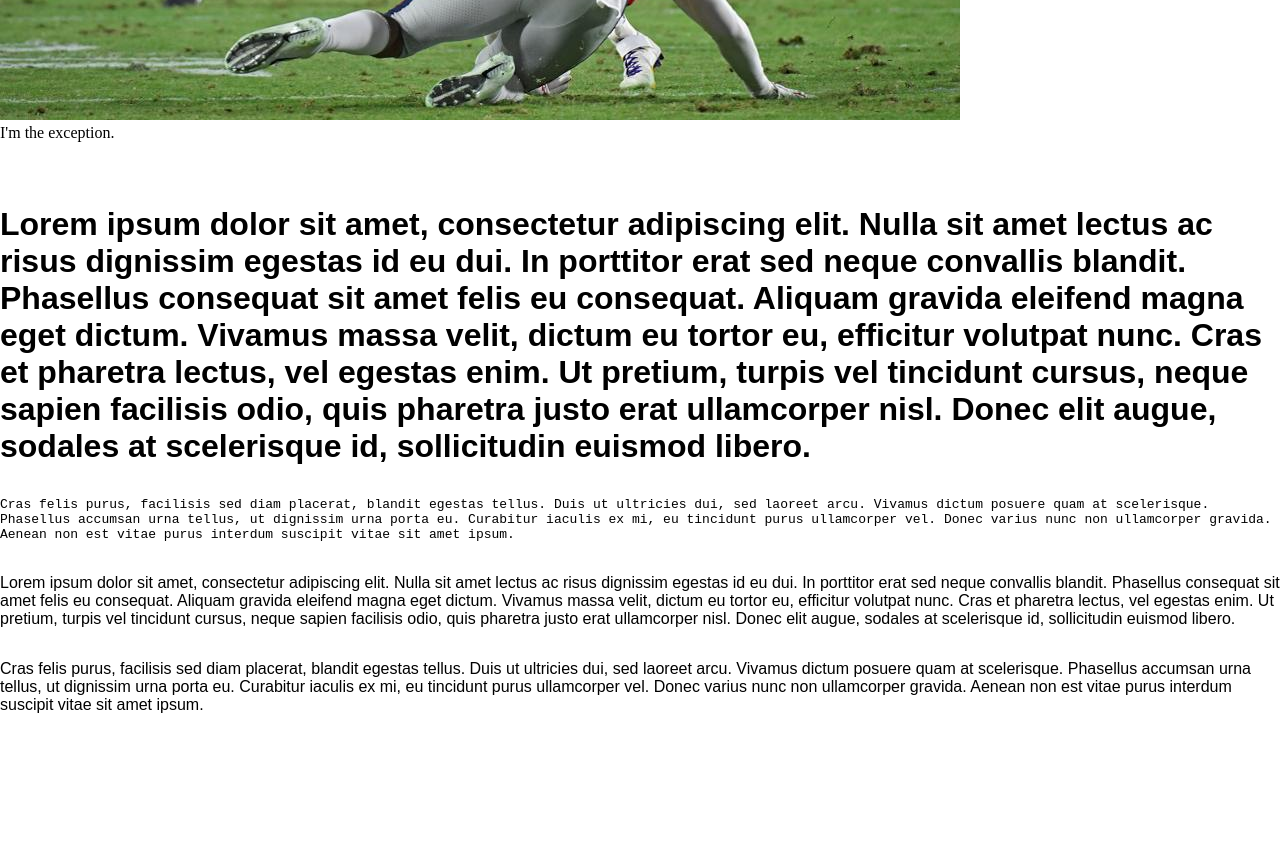
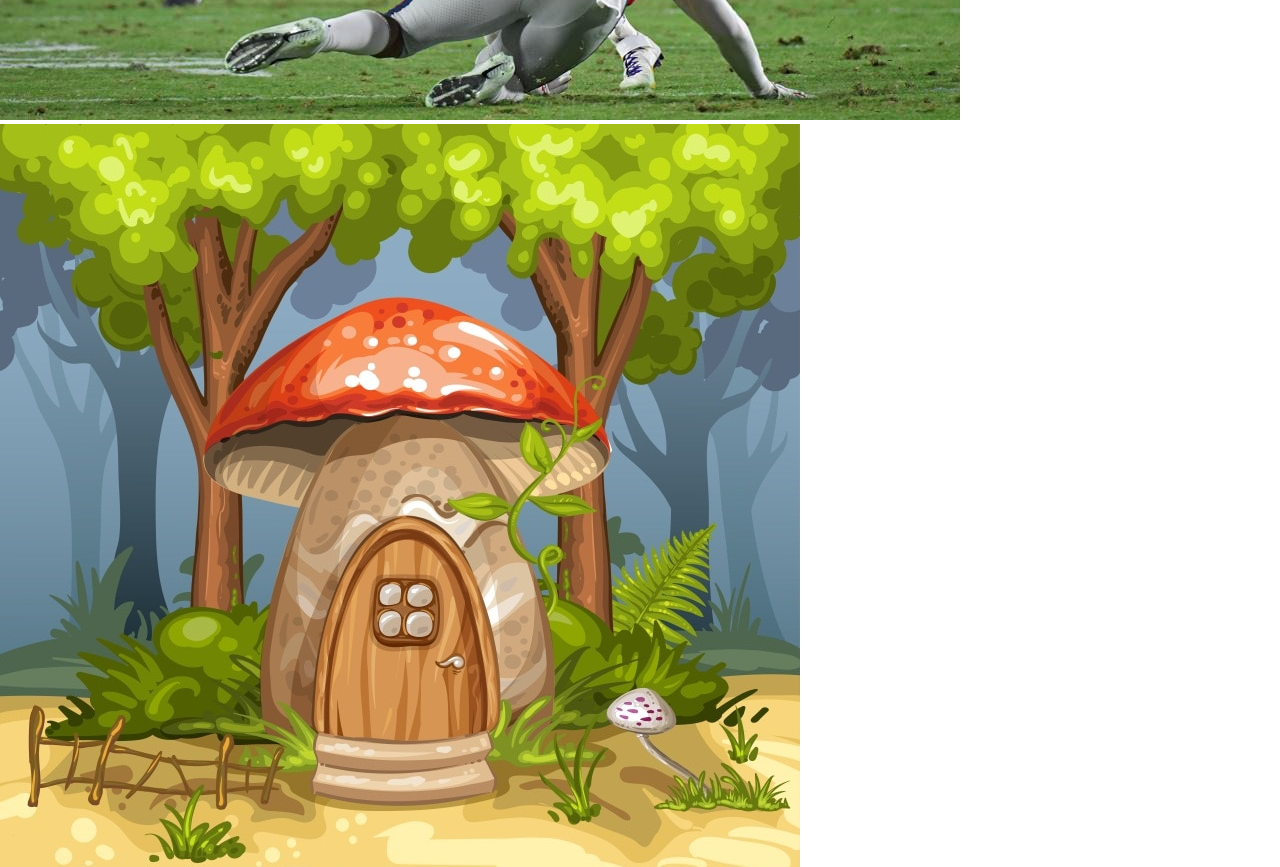
Before and after one commit to meganwestervelt/groupExample, a plain HTML site: page index.html in a window 1280 px wide. Shown: the part 560-1427 px from the top of the page. Before the commit the page ends 1290 px from the top, so only its background shows below. Drawn offline with Linux system fonts and the light colour scheme.

Commit message:
added image
added image of mushroom house

```diff
--- a/index.html
+++ b/index.html
@@ -13,8 +13,9 @@
         <h1>
             Joe Burrow - class actor
         </h1>
-        <!//make sure to tell teh code where your images are in the directory structure>
+        <!//make sure to tell the code where your images are in the directory structure>
         <img src="images/JoeBurrow_image2.jpg" alt="Joe Burrow doing the Heisman pose"/>
+        <img src="images/house.jpg" alt="Joe Burrow doing the Heisman pose"/>
 
         <div class="section2"> I'm the exception. </div>
 
```
Also changed, not shown: Images/house.jpg (added).
